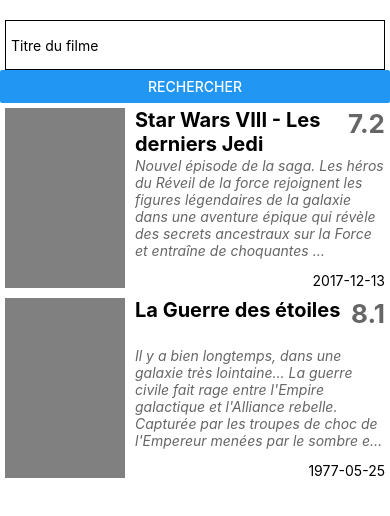
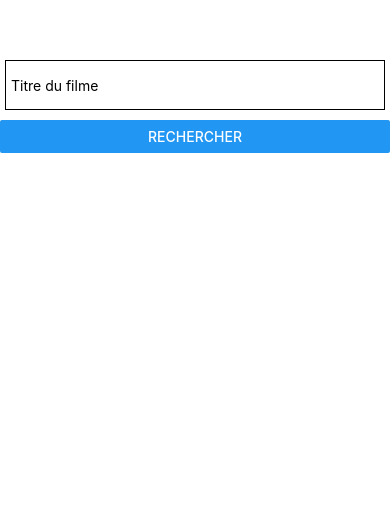
Before and after one commit to Vini-cp/mobile-app-react, a React Native app: screen / in a window 390 px wide. Shown: the top 516 px of the page. Built offline with nearby package versions, Linux system fonts and the light colour scheme.

Commit message:
Add an API call

```diff
--- /dev/null
+++ b/API/TMDBApi.js
@@ -0,0 +1,8 @@
+const API_TOKEN = "API_KEY";
+
+export function getFilmsFromApiWithSearchedText (text) {
+  const url = 'https://api.themoviedb.org/3/search/movie?api_key=' + API_TOKEN + '&language=fr&query=' + text
+  return fetch(url)
+    .then((response) => response.json())
+    .catch((error) => console.error(error))
+}
--- a/Components/Search.js
+++ b/Components/Search.js
@@ -1,20 +1,40 @@
 import React from 'react'
-import { StyleSheet, View, Button, TextInput, FlatList, Text } from 'react-native'
-
-import films from '../Helpers/filmsData'
+import { StyleSheet, View, Button, TextInput, FlatList } from 'react-native'
+import { getFilmsFromApiWithSearchedText } from '../API/TMDBApi'
 import FilmItem from './FilmItem'
 
 class Search extends React.Component {
+  constructor(props) {
+    super(props)
+    this.searchedText = ""
+    this.state = { films: [] }
+  }
+
+  _loadFilms() {
+    if (this.searchedText.length > 0) { // Seulement si le texte recherché n'est pas vide
+      getFilmsFromApiWithSearchedText(this.searchedText).then(data => {
+          this.setState({ films: data.results })
+      })
+    }
+  }
+
+  _searchTextInputChanged(text) {
+    this.searchedText = text
+  }
+
   render () {
     return (
       <View style={ styles.main_container }>
-        <TextInput style={ styles.textinput } placeholder="Titre du filme"/>
-        <Button title="Rechercher" onPress={() => {}}/>
+        <TextInput
+          style={ styles.textinput }
+          placeholder="Titre du filme"
+          onChangeText={(text) => this._searchTextInputChanged(text)}
+        />
+        <Button title="Rechercher" onPress={() => this._loadFilms()}/>
         <FlatList
-          data={films}
+          data={this.state.films}
           keyExtractor={(item) => item.id.toString()}
           renderItem={({item}) => <FilmItem film={item}/>}
-          // <Text>{item.title}</Text>}
         />
       </View>
     )
@@ -29,6 +49,8 @@
   textinput: {
     marginLeft: 5,
     marginRight: 5,
+    marginTop: 40,
+    marginBottom: 10,
     height: 50,
     borderColor: '#000000',
     borderWidth: 1,
```
